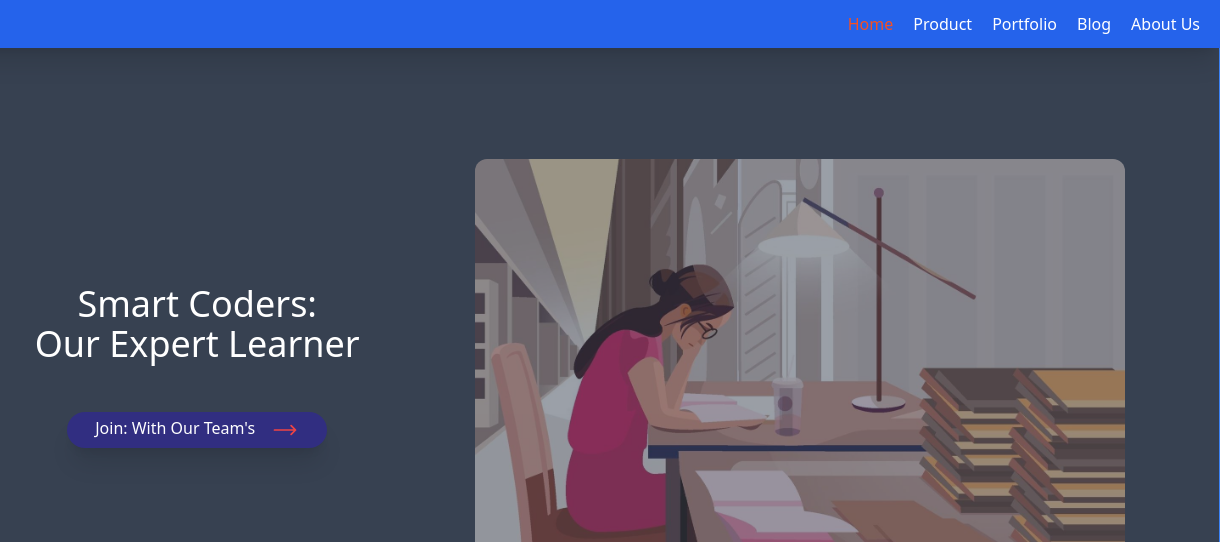
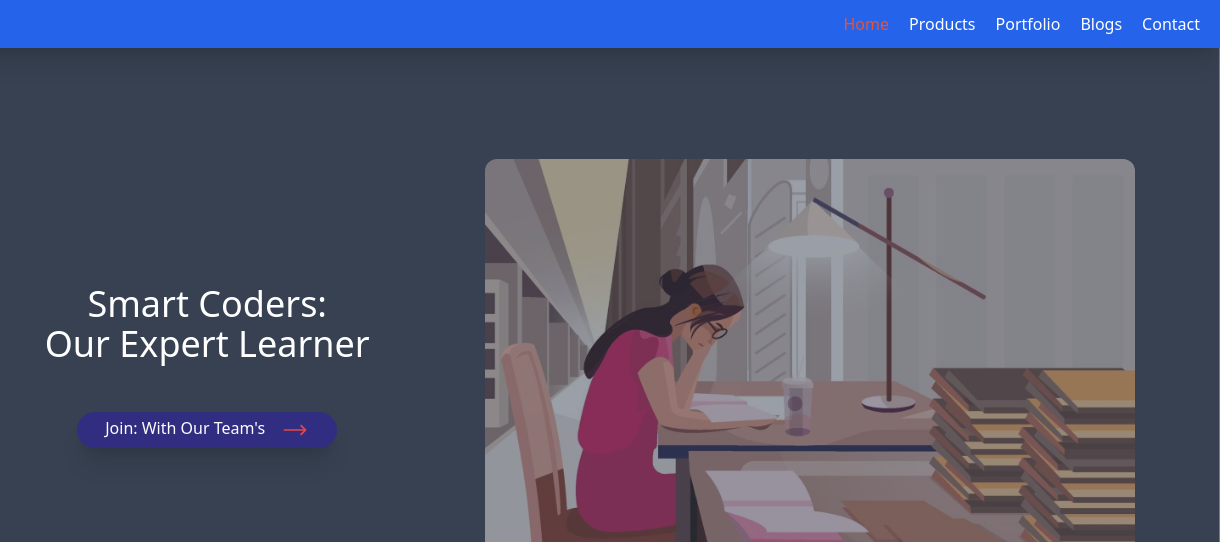
Before and after one commit to 4444abuhossain4444-sys/Tailwind-one, a website built with Vite: page index.html in a window 1280 px wide. Shown: the top 542 px of the page, 60-1280 px from the left. Built offline with nearby package versions, Linux system fonts and the light colour scheme; files whose address does not match are found by name.

Commit message:
the last commit

```diff
--- a/index.html
+++ b/index.html
@@ -21,10 +21,10 @@
             <div class="border-t sm:border-none py-2">
                 <ul class="flex flex-col sm:flex-row items-center space-y-2 sm:space-y-0 sm:space-x-5">
                     <li><a class="text-[#f65023]" href="">Home</a></li>
-                    <li><a class="hover:text-[#f65023]" href="">Product</a></li>
+                    <li><a class="hover:text-[#f65023]" href="">Products</a></li>
                     <li><a class="hover:text-[#f65023]" href="">Portfolio</a></li>
-                    <li><a class="hover:text-[#f65023]" href="">Blog</a></li>
-                    <li><a class="hover:text-[#f65023]" href="">About Us</a></li>
+                    <li><a class="hover:text-[#f65023]" href="">Blogs</a></li>
+                    <li><a class="hover:text-[#f65023]" href="">Contact</a></li>
                 </ul>
             </div>
 
@@ -35,12 +35,12 @@
   <!-- second section -->
    <header class="container mx-auto">
          <div class="sm:flex text-center items-center justify-around h-[80vh]  px-10 border border-blue-500 border-t-0">
-              <div class="text-white mr-2">
+              <div class="text-white mr-2 hover:bg-gray-600 rounded-lg p-5 transition">
                   <h1 class="text-4xl capitalize font-sans mt-5">smart coders: <br> our expert learner</h1>
-                  <button class="bg-indigo-900 hover:bg-indigo-800 hover:ring-2 transition px-7 py-1 rounded-full mt-12 capitalize mb-6 shadow-xl">join: with our team's <svg class="w-7 inline-block ml-3 text-red-500 animate-ping" xmlns="http://www.w3.org/2000/svg" fill="none" viewBox="0 0 24 24" stroke-width="1.5" stroke="currentColor" class="size-6">
-                <path stroke-linecap="round" stroke-linejoin="round" d="M17.25 8.25 21 12m0 0-3.75 3.75M21 12H3" />
-                </svg>
-                </button>
+                  <button class="bg-indigo-900 hover:bg-indigo-800 focus:ring-2 transition px-7 py-1 rounded-full mt-12 capitalize mb-6 shadow-xl">join: with our team's <svg class="w-7 inline-block ml-3 text-red-500 animate-ping" xmlns="http://www.w3.org/2000/svg" fill="none" viewBox="0 0 24 24" stroke-width="1.5" stroke="currentColor" class="size-6">
+                    <path stroke-linecap="round" stroke-linejoin="round" d="M17.25 8.25 21 12m0 0-3.75 3.75M21 12H3" />
+                    </svg>
+                 </button>
              </div>
               <div>
                   <img class="w-[650px] animate-pulse rounded-xl" src="img/cartoon.jpg" alt="">
```
